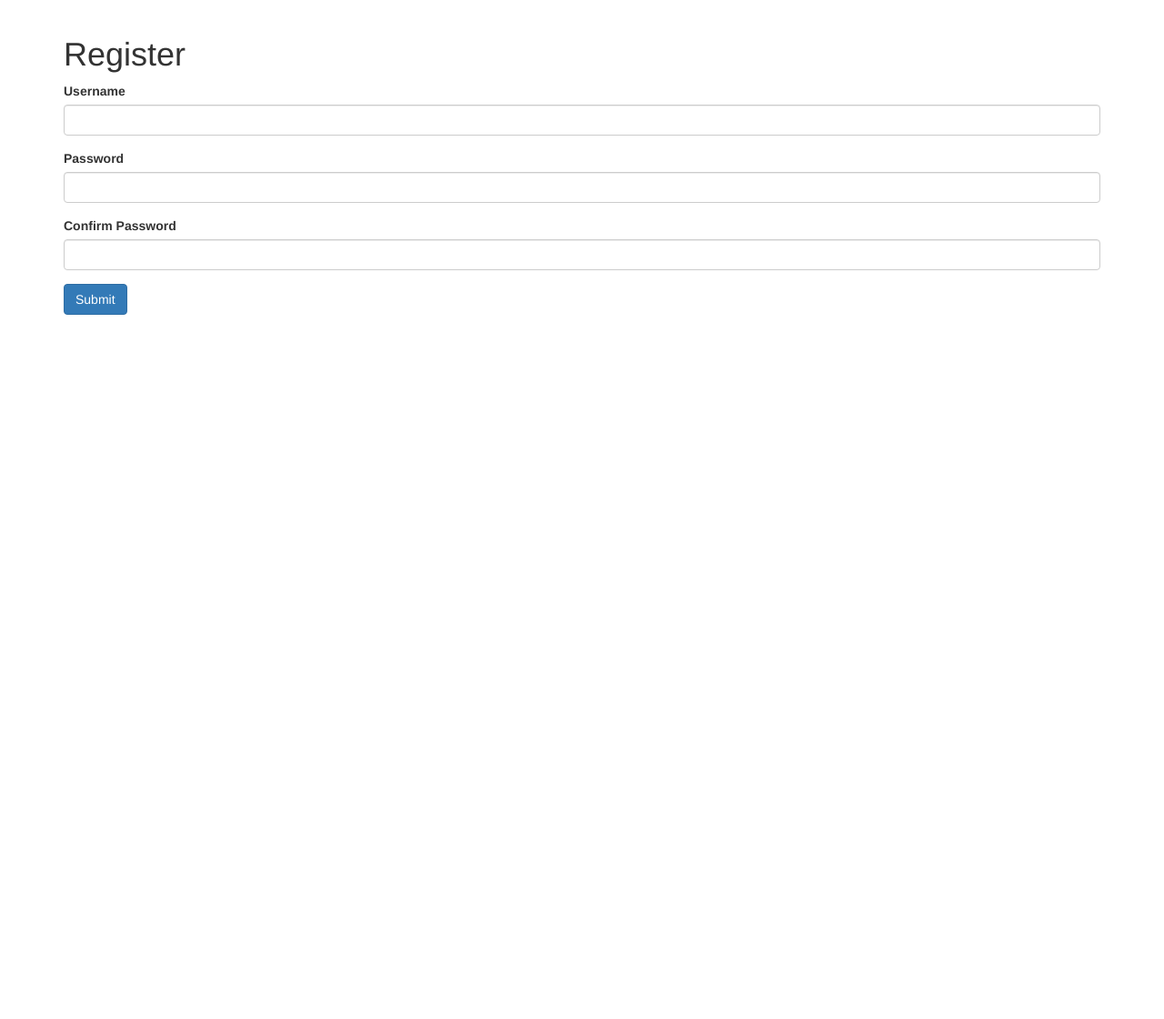
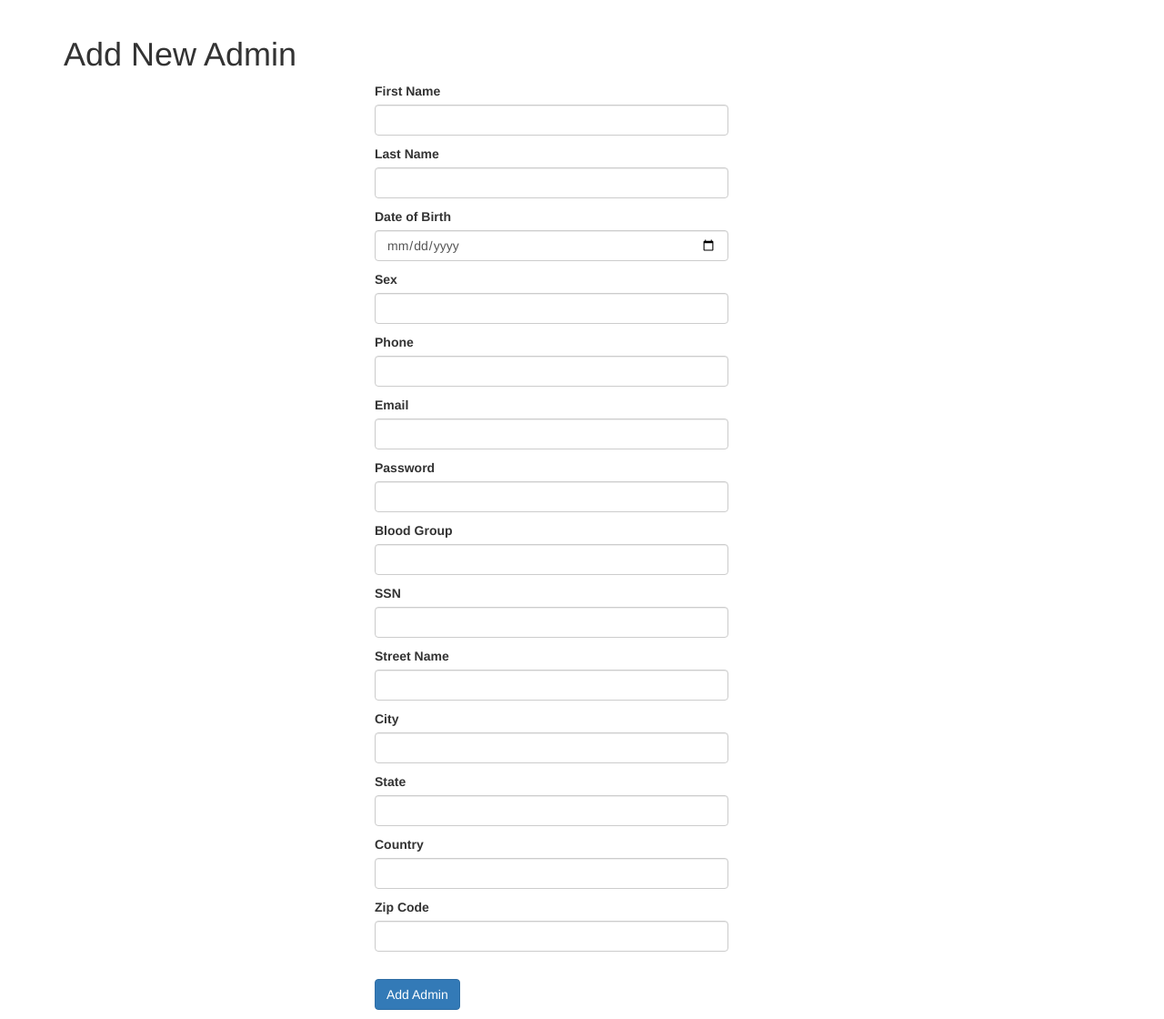
Before and after one commit to PranoveAB/dbmsProject, a Flask app: page /register in a window 1280 px wide. Shown: the part 52-1172 px from the top of the page at 91% size. Before the commit the page ends 398 px from the top, so only its background shows below. Run offline with Flask 2, Linux system fonts and the light colour scheme; some libraries are stand-ins or nearby versions.

Commit message:
third commmit

```diff
--- a/app.py
+++ b/app.py
@@ -3,46 +3,53 @@ import pymysql
 from wtforms import Form, StringField,PasswordField, validators, DateTimeLocalField
 from passlib.hash import sha256_crypt
 from functools import wraps
-from adminForms import AddPatientForm, AddDoctorForm, AddBillForm, AddPaymentForm
-from doctorForm import AddMedicalRecord, AddTreatment, AddMedication
+from adminForms import AddPatientForm, AddDoctorForm, AddBillForm, AddPaymentForm, AddAdminForm
+from doctorForm import AddMedicalRecord, AddTreatment, AddMedication, CreateAppointmentForm, InsuranceForm
 
 app = Flask(__name__)
 
 # Config MySQL
 
-# mysql = pymysql.connect(host='localhost', user='root', password='Pranove*2', db='dbmsproj', cursorclass=pymysql.cursors.DictCursor)
-mysql = pymysql.connect(host='localhost', user='root', password='Pranove*2', db='hmsnonprod', cursorclass=pymysql.cursors.DictCursor)
-
+mysql = pymysql.connect(host='localhost',
+                        user='root',
+                        password='Pranove*2',
+                        db='finaldump',
+                        cursorclass=pymysql.cursors.DictCursor
+                        )
 
 # Index
 @app.route('/')
 def index():
     return render_template('home.html')
 
-# Register Form Class
-class RegisterForm(Form):
-    username = StringField('Username', [validators.Length(min=4, max=25)])
-    password = PasswordField('Password', [
-        validators.DataRequired(),
-        validators.EqualTo('confirm', message='Passwords do not match')
-    ])
-    confirm = PasswordField('Confirm Password')
 
 # User Register
 @app.route('/register', methods=['GET', 'POST'])
 def register():
-    form = RegisterForm(request.form)
-    if request.method == 'POST' and form.validate():
+    form = AddAdminForm(request.form)
 
-        username = form.username.data
+    if request.method == 'POST':
+
+
+        fname = form.firstName.data
+        lname = form.lastName.data
+        phone = form.phone.data
+        dob = form.dateOfBirth.data
+        sex = form.sex.data
+        bloodGroup = form.bloodGroup.data
+        ssn = form.ssn.data
+        country = form.country.data
+        state = form.state.data
+        city = form.city.data
+        street = form.streetName.data
+        zipCode = form.zipCode.data
+        username = form.email.data
         password = sha256_crypt.hash(str(form.password.data))
         userRole = 'admin'
 
         # Create cursor
         cur = mysql.cursor()
-
-        # Execute query
-        cur.execute("INSERT INTO user(userName, pwd,user_role) VALUES(%s, %s, %s)", ( username, password, userRole))
+        cur.callproc('addAdmin', (fname, lname,phone, username,dob,sex,bloodGroup,ssn,country,state,city,street,zipCode,password,userRole))
 
         # Commit to DB
         mysql.commit()
@@ -51,7 +58,7 @@ def register():
 
         flash('You are now registered and can log in', 'success')
 
-        return redirect(url_for(''))
+        return redirect(url_for('login'))
     return render_template('register.html', form=form)
 
 
@@ -120,13 +127,6 @@ def logout():
     session.clear()
     flash('You are now logged out', 'success')
     return redirect(url_for('login'))
-
-class RegisterForm1(Form):
-        policy_no = StringField('Policy No:', [validators.Length(min=4, max=25)],)
-        company_name = StringField('Company Name:', [validators.Length(min=4, max=25)])
-        sum_insured = StringField('Sum Insured:', [validators.Length(min=4, max=25)])
-        policy_start_date = StringField('Policy Start Date:', [validators.Length(min=4, max=25)])
-        policy_end_date = StringField('Policy End Date:', [validators.Length(min=4, max=25)])
 
 # Patient Dashboard
 
@@ -205,8 +205,6 @@ def patientById(mrn):
             cur.execute("select * from bill where bill_id = (select bill_no from patientbill where patient_num = %s)", (mrn))
             data = cur.fetchone()
             if data is None:
-                # cur.execute("insert into bill(total_cost, bill_date) values(%s, %s)", (billAmount, billDate, mrn))
-                # cur.execute("insert into patientbill(patient_num, bill_no) values(%s, (select bill_id from bill where total_cost = %s and bill_date = %s))", (mrn, billAmount, billDate))
                 cur.callproc('AddPatientBill', (mrn, billDate, billAmount))
                 mysql.commit()
                 cur.close()
@@ -243,20 +241,17 @@ def patientById(mrn):
 
     if session['user_role'] == 'doctor' or session['user_role'] == 'patient':
         cur = mysql.cursor()
-        # cur.execute("select p.*,a.*,i.*,r.* from patient p join address a on p.addr_id=a.addr_id join MedicalInsurance i on p.insurance_id=i.insurance_id join MedicalRecord r on p.med_record_id = r.med_record_id where p.mrn = %s", [mrn])
-        #cur.execute("select p.*,i.*,r.*,d.*, m.* from patient p join address a on p.addr_id=a.addr_id join MedicalInsurance i on p.insurance_id=i.insurance_id join appointment app on p.mrn = app.patient_id join MedicalRecord r on p.med_record_id = r.med_record_id join diagnosisAndTreatment d on d.app_id = app.app_id join medication m on d.medicineId = m.medicineId where p.mrn = %s", [mrn])
+
         # A patient might not have an appointment yet
         cur.execute("select p.*,i.*,r.*,d.*, m.*, a.* from patient p join address a on p.addr_id=a.addr_id join MedicalInsurance i on p.insurance_id=i.insurance_id left join appointment app on p.mrn = app.patient_id left join MedicalRecord r on p.med_record_id = r.med_record_id left join diagnosisAndTreatment d on d.patient_mrn = p.mrn left join medication m on p.mrn = m.patient_mrn where p.mrn = %s", [mrn])
-        # cur.execute("select p.*,i.*,r.*, a.* from patient p join address a on p.addr_id=a.addr_id join MedicalInsurance i on p.insurance_id=i.insurance_id join MedicalRecord r on p.med_record_id = r.med_record_id where p.mrn = %s", [mrn])
-        # cur.execute(" select a.*, p.*, d.first_name, d.last_name from appointment a join patient p on a.patient_id = p.mrn join doctor d on d.doc_id = a.doc_id where d.email = %s", [session['username']])
+
         patientData = cur.fetchone()
-        # print(patientData)
+        cur.close()
         medicalRecord.description.data = patientData['Med_rec_des']
         medicalRecord.allergies.data = patientData['allergy']
         if patientData['follow_up'] is None:
             medicalRecord.nextFollowUp.data = ''
         medicalRecord.nextFollowUp.data = patientData['follow_up']
-        #print(patientData['follow_up'])
         treatment.diagnosis.data = patientData['diag_desc']
         treatment.treatmentName.data = patientData['treat_name']
         treatment.treatmentDescription.data = patientData['treat_desc']
@@ -272,7 +267,7 @@ def patientById(mrn):
         # cur.execute("select p.*,a.*,i.*,r.*,b.* from patient p join address a on p.addr_id=a.addr_id join bill b on (select bill_no from patientbill where patient_num = %s) join payment pay on pay.bill_id = b.bill_id join MedicalInsurance i on p.insurance_id=i.insurance_id join MedicalRecord r on p.med_record_id = r.med_record_id where p.mrn = %s", [mrn,mrn])
         cur.execute("select r.*,i.*,p.*, a.*, b.*, pay.* from patient p join address a on p.addr_id = a.addr_id join medicalInsurance i on p.insurance_id = i.insurance_id join medicalRecord r on p.med_record_id = r.med_record_id left join patientbill pb on p.mrn = pb.patient_num left join bill b on b.bill_id = pb.bill_no left join payment pay on pay.bill_id = b.bill_id where p.mrn = %s", [mrn])
         patientData = cur.fetchone()
-        print(patientData)
+        cur.close()
 
         patientBill.billDate.data= patientData['bill_date']
         patientBill.billAmount.data = patientData['total_cost']
@@ -281,7 +276,6 @@ def patientById(mrn):
         patientPayment.paymentMethod.data = patientData['payment_method']
 
     return render_template('patient/patient.html',patientData=patientData, medicalRecord=medicalRecord, treatment=treatment, medication=medication,form=medicalRecord,patientBill=patientBill,patientPayment=patientPayment)
-
 
 
 @app.route('/patient', methods=['GET', 'POST'])
@@ -326,8 +320,7 @@ def patient():
     # cur.execute("select p.*,a.*,i.*,r.*,d.*, m.* from patient p join address a on p.addr_id=a.addr_id join MedicalInsurance i on p.insurance_id=i.insurance_id join appointment app on p.mrn = app.patient_id join MedicalRecord r on p.med_record_id = r.med_record_id join diagnosisAndTreatment d on d.app_id = app.app_id join medication m on d.medicineId = m.medicineId join user u on p.patient_email = u.userName where u.userName = %s", [username])
 
     patientData = cur.fetchone()
-    # print(patientData)
-    form1 = RegisterForm1(request.form)
+    form1 = InsuranceForm(request.form)
     form1.policy_no.data = patientData['policy_no']
     form1.company_name.data = patientData['company_name']
     form1.sum_insured.data = patientData['sum_insured']
@@ -395,14 +388,20 @@ def doctor():
     return render_template('doctor/doctor.html',data=data,addr=addr, events=events)
 
 # Admin Dashboard
-
+# works
 @app.route('/admin')
 @is_logged_in
 def admin():
+
+    cur = mysql.cursor()
+    cur.execute(
+       "select ad.*,a.* from adminstaff ad join address a on ad.addr_id = a.addr_id where ad.email = %s", [session['username']]
+       )
+    data = cur.fetchone()
+    cur.close()
+
     # return "Admin Dashboard"
-    username = session['username']
-
-    return render_template('admin/admin.html',username=username)
+    return render_template('admin/admin.html',data=data)
 
 
 
@@ -480,11 +479,6 @@ def addDoctor():
     return render_template("admin/createDoctor.html",form=newDoctor)
 
 # works
-class CreateAppointmentForm(Form):
-    date_time = DateTimeLocalField('Appointment Date and Time:', format='%Y-%m-%dT%H:%M')
-    doctorName = StringField('Doctor Name:', [validators.Length(min=4, max=25)])
-
-# works
 @app.route('/add', methods=['GET', "POST"])
 @is_logged_in
 def add():
@@ -494,10 +488,11 @@ def add():
         doctorFirstName = appointmentform.doctorName.data.split()[0]
         doctorLastName = appointmentform.doctorName.data.split()[1]
         patientEmail = session['username']
-
+        print(patientEmail, doctorFirstName, doctorLastName,appointmentDate)
         cur = mysql.cursor()
         cur.callproc('AddAppointment', (patientEmail, doctorFirstName, doctorLastName,appointmentDate ))
         mysql.commit()
+        cur.close()
         flash('Appointment created', 'success')
         return redirect(url_for('patient'))
     return render_template("patient/createAppointment.html",form=appointmentform)
@@ -510,7 +505,6 @@ def listDoctors():
     resultValue = cur.execute("select d.*, a.country, a.state, a.city, a.street_name, a.zip from doctor d join address a on d.addr_id = a.addr_id")
     doctors = cur.fetchall()
     cur.close()
-    # print(doctors)
     if resultValue > 0:
         return render_template('admin/doctors.html', doctors=doctors)
     else:
@@ -524,9 +518,7 @@ def listPatients():
 
     if session['user_role'] == 'doctor':
         cur = mysql.cursor()
-        # resultValue = cur.execute("select p.*, a.country, a.state, a.city, a.street_name, a.zip from patient p join address a on p.addr_id = a.addr_id join appointment ap on p.mrn = ap.patient_id where ap.doc_id = (select doc_id from doctor where first_name = %s)", [session['username']])
         resultValue = cur.execute("select distinct p.*,a.* from patient p join address a on p.addr_id = a.addr_id join appointment ap on p.mrn = ap.patient_id where ap.doc_id = (select doc_id from doctor where email = %s)", [session['username']])
-        # resultValue = cur.execute("select p.*,a.* from patient p join address a on p.addr_id = a.addr_id")
         patients = cur.fetchall()
         cur.close()
     elif session['user_role'] == 'admin':
--- a/templates/home.html
+++ b/templates/home.html
@@ -3,7 +3,7 @@
 {% block body %}
   <div class="jumbotron text-center">
     <h1>Welcome To UHCS</h1>
-    <p class="lead">Hospital Management System</p>
+    <p class="lead">Clinic Management System</p>
     {% if session.logged_in == NULL %}
       <a href="/register" class="btn btn-primary btn-lg">Register</a>
       <a href="/signin" class="btn btn-success btn-lg">Login</a>
--- a/templates/includes/_navbar.html
+++ b/templates/includes/_navbar.html
@@ -15,7 +15,18 @@
             {% if session.user_role == "doctor" %}
             <li><a href="/doctor">Dashboard</a></li>
             <li><a href="/listPatients">View Patients</a></li>
-          {% endif %}
+            {% endif %}
+            {% if session.user_role == "admin" %}
+            <li><a href="/admin">Dashboard</a></li>
+            <li><a href="/listPatients">View Patients</a></li>
+            <li><a href="/listDoctors">View Doctors</a></li>
+            <li><a href="/addDoctor">Add New Doctor</a></li>
+            <li><a href="/addPatient">Add New Patient</a></li>
+            {% endif %}
+            {% if session.user_role == "patient" %}
+            <li><a href="/patient">Dashboard</a></li>
+            <li><a href="/add">Create Appointment</a></li>
+            {% endif %}
           </ul>
           <ul class="nav navbar-nav navbar-right">
             {% if session.logged_in %}
--- a/templates/register.html
+++ b/templates/register.html
@@ -1,18 +1,59 @@
 {% extends 'layout.html' %}
 
 {% block body %}
-  <h1>Register</h1>
+  <h1>Add New Admin</h1>
   {% from "includes/_formhelpers.html" import render_field %}
-  <form method="POST" action="">
+  <form method="POST" action="" style="position: relative; left: 30%; width: 40%;">
     <div class="form-group">
-      {{render_field(form.username, class_="form-control")}}
+      {{render_field(form.firstName, class_="form-control")}}
     </div>
     <div class="form-group">
-      {{render_field(form.password, class_="form-control")}}
+        {{render_field(form.lastName, class_="form-control")}}
     </div>
     <div class="form-group">
-      {{render_field(form.confirm, class_="form-control")}}
+        {{render_field(form.dateOfBirth, class_="form-control")}}
     </div>
-    <p><input type="submit" class="btn btn-primary" value="Submit"></p>
+    <div class="form-group">
+        {{render_field(form.sex, class_="form-control")}}
+    </div>
+    <div class="form-group">
+        {{render_field(form.phone, class_="form-control")}}
+    </div>
+    <div class="form-group">
+        {{render_field(form.email, class_="form-control")}}
+    </div>
+    <div class="form-group">
+        {{render_field(form.password, class_="form-control")}}
+    </div>
+    <div class="form-group">
+        {{render_field(form.bloodGroup, class_="form-control")}}
+    </div>
+    <div class="form-group">
+        {{render_field(form.ssn, class_="form-control")}}
+    </div>
+    <div class="form-group">
+        {{render_field(form.streetName, class_="form-control")}}
+    </div>
+    <div class="form-group">
+        {{render_field(form.city, class_="form-control")}}
+    </div>
+    <div class="form-group">
+        {{render_field(form.state, class_="form-control")}}
+    </div>
+    <div class="form-group">
+        {{render_field(form.country, class_="form-control")}}
+    </div>
+    <div class="form-group">
+        {{render_field(form.zipCode, class_="form-control")}}
+    </div>
+    <br>
+    <p><input type="submit" class="btn btn-primary" value="Add Admin"></p>
   </form>
+
+  <style>
+    .form-group {
+      margin-bottom: 10px;
+      width: 50ch;
+    }
+   </style>
 {% endblock %}
```
Also changed, not shown: adminForms.py (+26 -1 lines), doctorForm.py (+13 -1 lines), templates/admin/admin.html (+40 -6 lines), templates/dashboard.html (deleted, +0 -32 lines).
